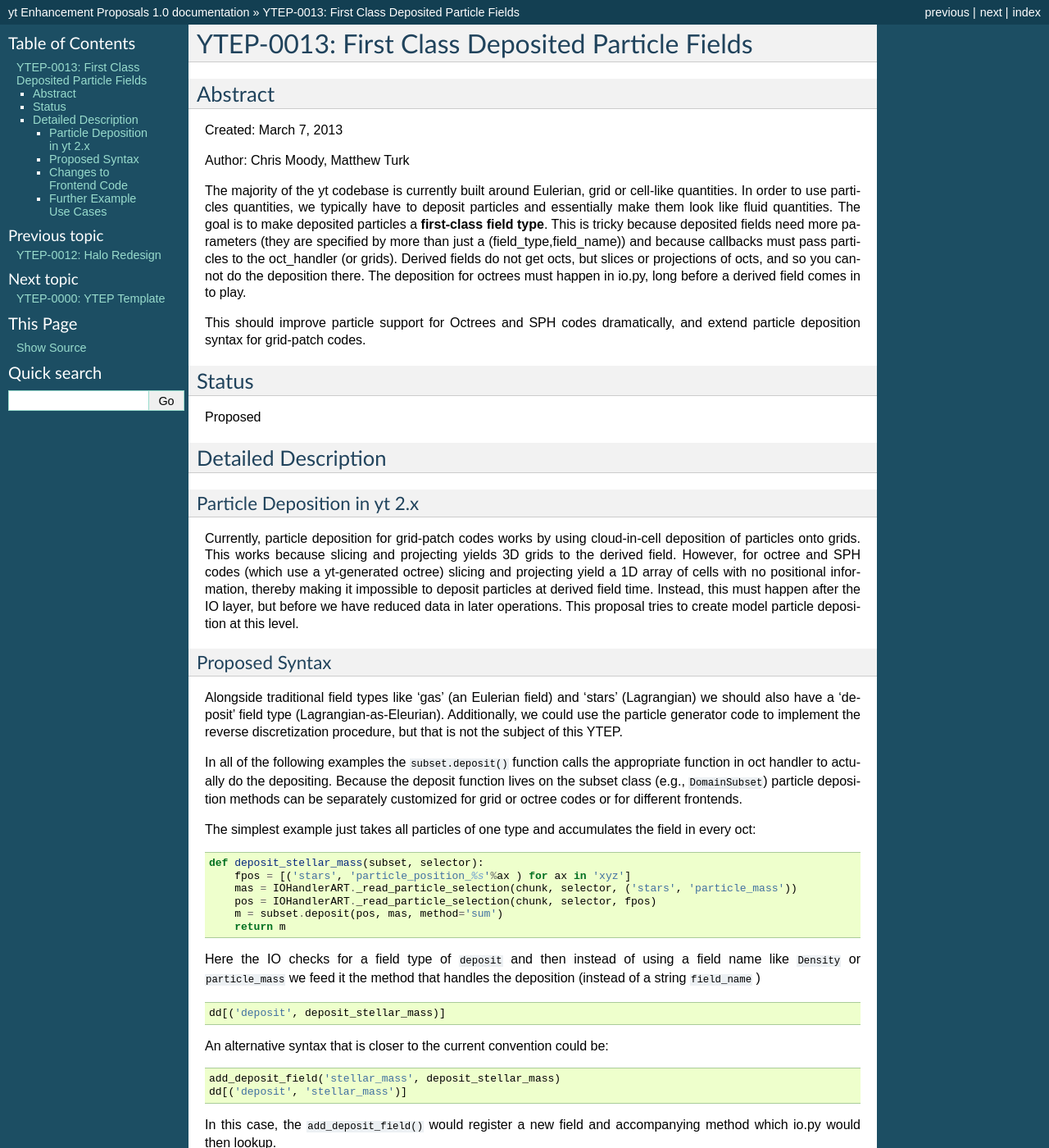
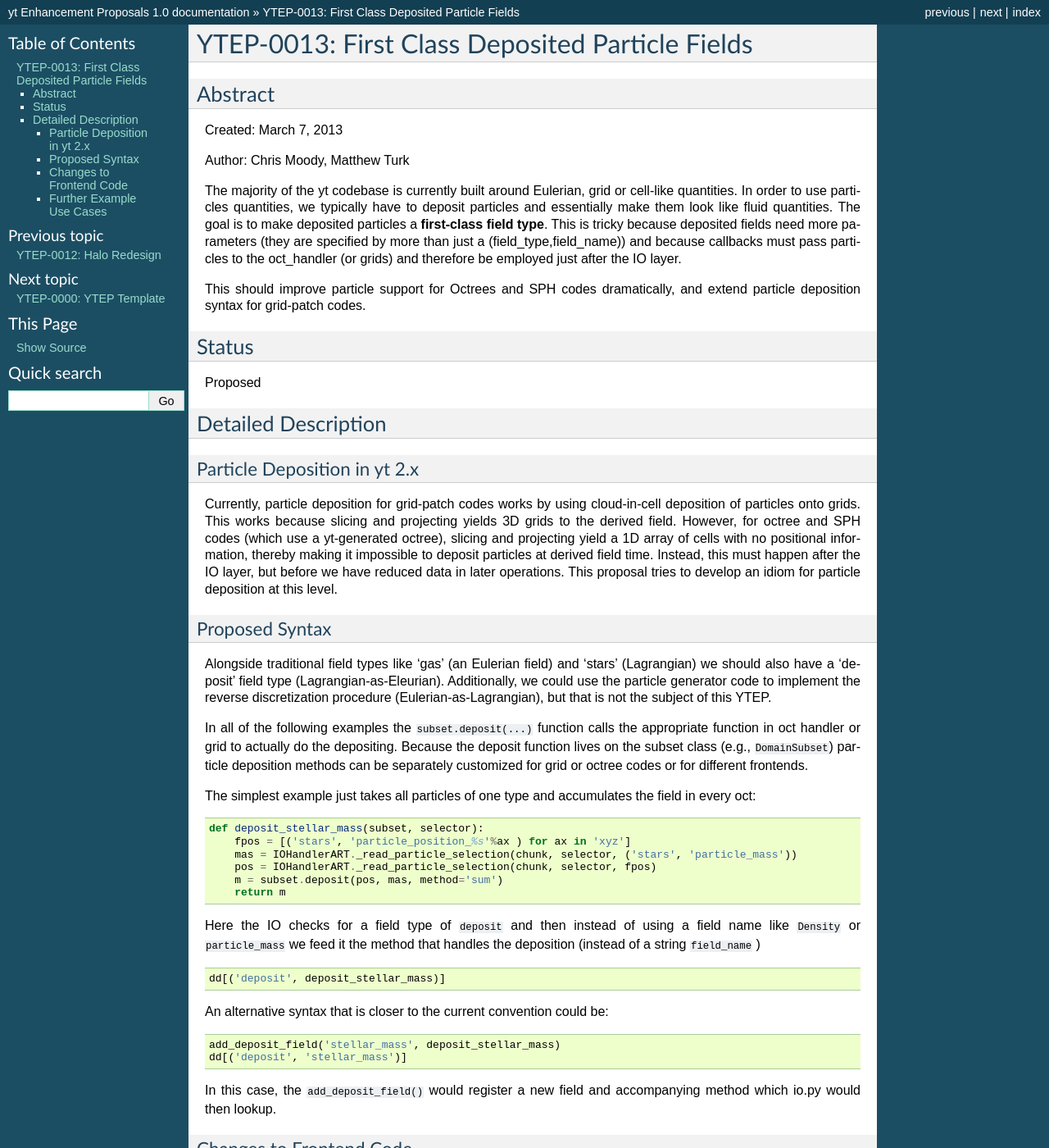
Before and after one commit to yt-project/ytep, a Sphinx documentation site: the page built from source/YTEPs/YTEP-0013.rst, in a window 1280 px wide and 1400 px high. Shown: the whole window at 82% size. Built offline with Sphinx 7.4.7, drawn with Linux system fonts in a browser that asks for light colours; formulas are drawn with MathJax 3.

Commit message:
clarifying

```diff
--- a/source/YTEPs/YTEP-0013.rst
+++ b/source/YTEPs/YTEP-0013.rst
@@ -13,9 +13,7 @@ have to deposit particles and essentially make them look like fluid quantities.
 The goal is to make deposited particles a **first-class field type**. This is tricky
 because deposited fields need more parameters (they are specified by more than
 just a (field_type,field_name)) and because callbacks must pass particles to the
-oct_handler (or grids). Derived fields do not get octs, but slices or
-projections of octs, and so you cannot do the deposition there. The deposition
-for octrees must happen in io.py, long before a derived field comes in to play.
+oct_handler (or grids) and therefore be employed just after the IO layer.
 
 This should improve particle support for Octrees and SPH codes dramatically,
 and extend particle deposition syntax for grid-patch codes.
@@ -34,11 +32,11 @@ Particle Deposition in yt 2.x
 Currently, particle deposition for grid-patch codes works by using cloud-in-cell
 deposition of particles onto grids. This works because slicing and projecting
 yields 3D grids to the derived field. However, for octree and SPH codes (which
-use a yt-generated octree) slicing and projecting yield a 1D array of cells
+use a yt-generated octree), slicing and projecting yield a 1D array of cells
 with no positional information, thereby making it impossible to deposit
 particles at derived field time. Instead, this must happen after the IO layer,
 but before we have reduced data in later operations. This proposal tries to
-create model particle deposition at this level.
+develop an idiom for particle deposition at this level.
 
 Proposed Syntax
 +++++++++++++++
@@ -46,10 +44,11 @@ Proposed Syntax
 Alongside traditional field types like 'gas' (an Eulerian field) and 'stars'
 (Lagrangian) we should also have a 'deposit' field type (Lagrangian-as-Eleurian).
 Additionally, we could use the particle generator code to implement the reverse
-discretization procedure, but that is not the subject of this YTEP.
+discretization procedure (Eulerian-as-Lagrangian), but that is not the
+subject of this YTEP.
 
-In all of the following examples the ``subset.deposit()``
-function calls the appropriate function in oct handler to actually
+In all of the following examples the ``subset.deposit(...)``
+function calls the appropriate function in oct handler or grid to actually
 do the depositing. Because the deposit function lives on
 the subset class (e.g., ``DomainSubset``) particle deposition methods
 can be separately customized for grid or octree codes or for different
@@ -98,6 +97,7 @@ for dealing with a ``deposit`` field type::
         return tr
 
 Where ``func``  for our example refers to the ``deposit_stellar_mass`` above.
+
 
 Further Example Use Cases
 ++++++++
```
